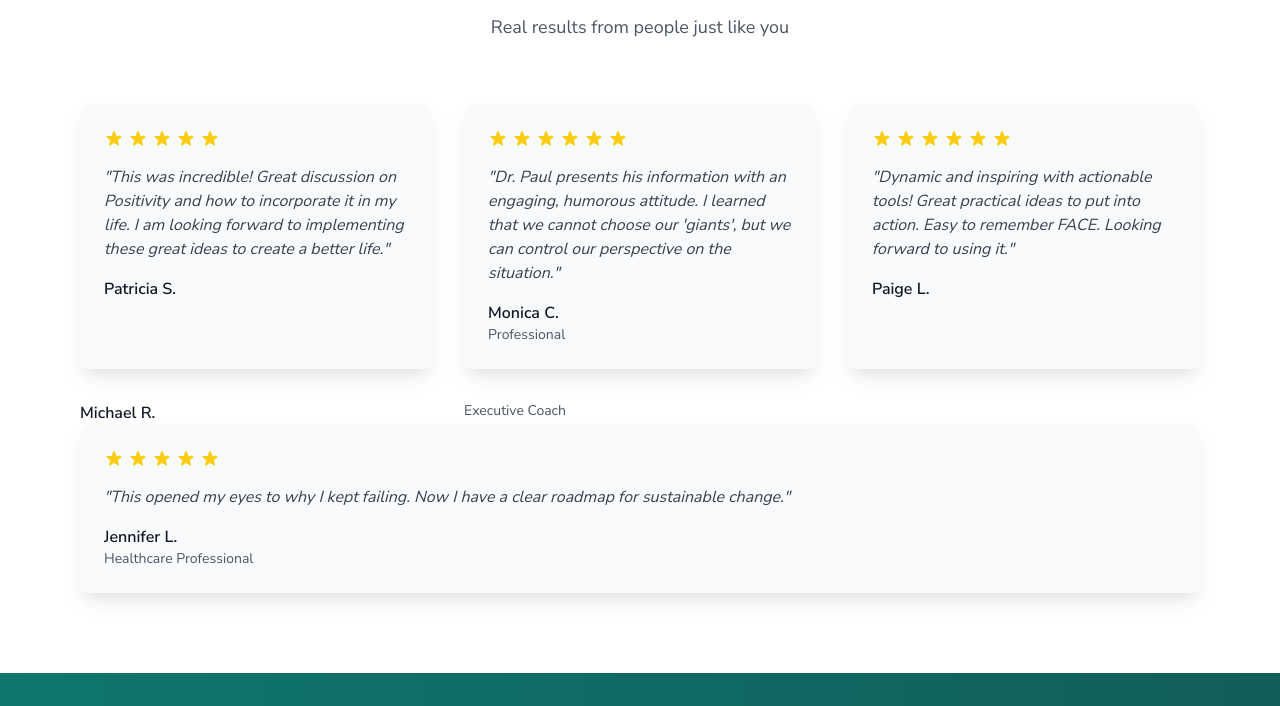
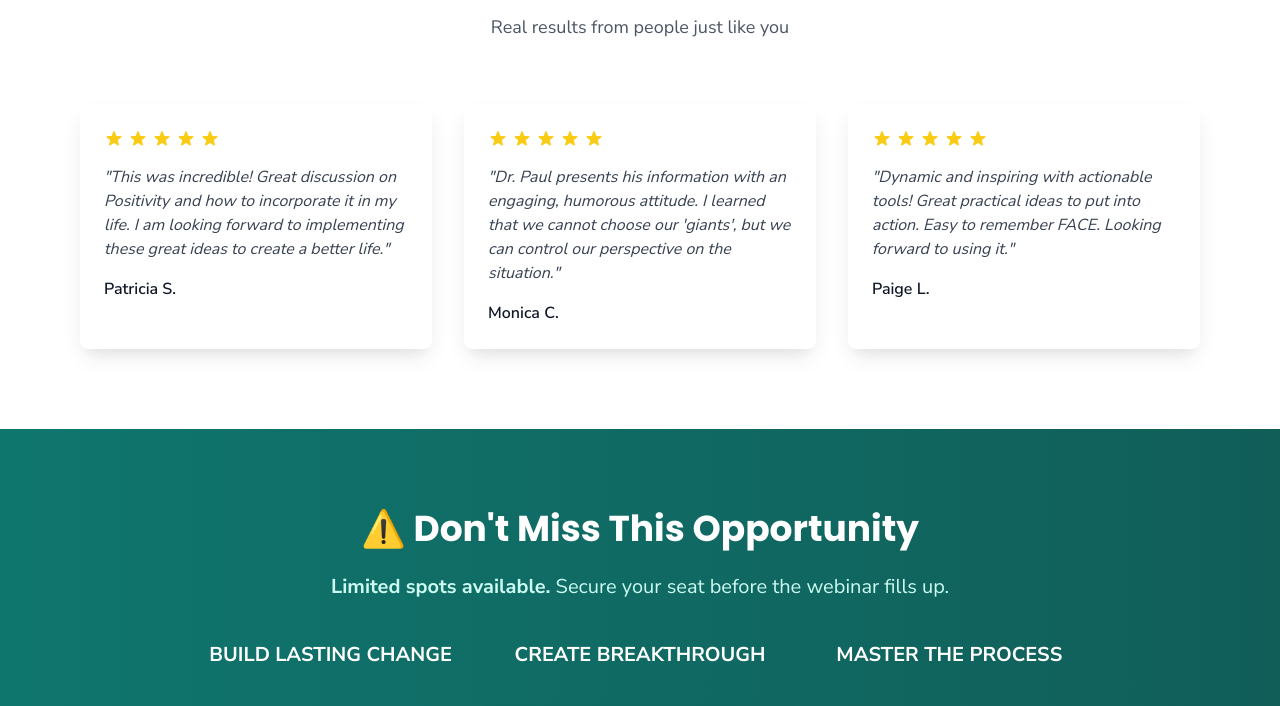
Before and after one commit to rbradshaw9/pagebuilder, a website: page create-with-confidence/index.html in a window 1280 px wide. Shown: the part 2415-3121 px from the top of the page. Drawn offline with nearby package versions, Linux system fonts and the light colour scheme.

Commit message:
Fix testimonials formatting - ensure 5 stars, white backgrounds, proper HTML structure

```diff
--- a/create-with-confidence/index.html
+++ b/create-with-confidence/index.html
@@ -249,7 +249,7 @@
                     </p>
                 </div>
 
-                <div class="bg-gray-50 p-6 rounded-lg card-shadow hover:shadow-xl transition-shadow">
+                <div class="bg-white p-5 sm:p-6 rounded-lg card-shadow hover:shadow-xl transition-shadow">
                     <div class="text-4xl mb-4">🕐</div>
                     <h3 class="text-xl font-bold text-gray-900 mb-3">Know Exactly Where You Are</h3>
                     <p class="text-gray-600">
@@ -328,7 +328,7 @@
             </div>
 
             <div class="grid grid-cols-1 md:grid-cols-3 gap-6 sm:gap-8">
-                <div class="bg-gray-50 p-5 sm:p-6 rounded-lg card-shadow hover:shadow-xl transition-shadow">
+                <div class="bg-white p-5 sm:p-6 rounded-lg card-shadow hover:shadow-xl transition-shadow">
                     <div class="flex space-x-1 mb-4">
                         <svg class="w-5 h-5 text-yellow-400" fill="currentColor" viewBox="0 0 20 20"><path d="M9.049 2.927c.3-.921 1.603-.921 1.902 0l1.07 3.292a1 1 0 00.95.69h3.462c.969 0 1.371 1.24.588 1.81l-2.8 2.034a1 1 0 00-.364 1.118l1.07 3.292c.3.921-.755 1.688-1.54 1.118l-2.8-2.034a1 1 0 00-1.175 0l-2.8 2.034c-.784.57-1.838-.197-1.539-1.118l1.07-3.292a1 1 0 00-.364-1.118L2.98 8.72c-.783-.57-.38-1.81.588-1.81h3.461a1 1 0 00.951-.69l1.07-3.292z"></path></svg>
                         <svg class="w-5 h-5 text-yellow-400" fill="currentColor" viewBox="0 0 20 20"><path d="M9.049 2.927c.3-.921 1.603-.921 1.902 0l1.07 3.292a1 1 0 00.95.69h3.462c.969 0 1.371 1.24.588 1.81l-2.8 2.034a1 1 0 00-.364 1.118l1.07 3.292c.3.921-.755 1.688-1.54 1.118l-2.8-2.034a1 1 0 00-1.175 0l-2.8 2.034c-.784.57-1.838-.197-1.539-1.118l1.07-3.292a1 1 0 00-.364-1.118L2.98 8.72c-.783-.57-.38-1.81.588-1.81h3.461a1 1 0 00.951-.69l1.07-3.292z"></path></svg>
@@ -342,9 +342,8 @@
                     <div class="font-semibold text-gray-900">Patricia S.</div>
                 </div>
 
-                <div class="bg-gray-50 p-5 sm:p-6 rounded-lg card-shadow hover:shadow-xl transition-shadow">
+                <div class="bg-white p-5 sm:p-6 rounded-lg card-shadow hover:shadow-xl transition-shadow">
                     <div class="flex space-x-1 mb-4">
-                        <svg class="w-5 h-5 text-yellow-400" fill="currentColor" viewBox="0 0 20 20"><path d="M9.049 2.927c.3-.921 1.603-.921 1.902 0l1.07 3.292a1 1 0 00.95.69h3.462c.969 0 1.371 1.24.588 1.81l-2.8 2.034a1 1 0 00-.364 1.118l1.07 3.292c.3.921-.755 1.688-1.54 1.118l-2.8-2.034a1 1 0 00-1.175 0l-2.8 2.034c-.784.57-1.838-.197-1.539-1.118l1.07-3.292a1 1 0 00-.364-1.118L2.98 8.72c-.783-.57-.38-1.81.588-1.81h3.461a1 1 0 00.951-.69l1.07-3.292z"></path></svg>
                         <svg class="w-5 h-5 text-yellow-400" fill="currentColor" viewBox="0 0 20 20"><path d="M9.049 2.927c.3-.921 1.603-.921 1.902 0l1.07 3.292a1 1 0 00.95.69h3.462c.969 0 1.371 1.24.588 1.81l-2.8 2.034a1 1 0 00-.364 1.118l1.07 3.292c.3.921-.755 1.688-1.54 1.118l-2.8-2.034a1 1 0 00-1.175 0l-2.8 2.034c-.784.57-1.838-.197-1.539-1.118l1.07-3.292a1 1 0 00-.364-1.118L2.98 8.72c-.783-.57-.38-1.81.588-1.81h3.461a1 1 0 00.951-.69l1.07-3.292z"></path></svg>
                         <svg class="w-5 h-5 text-yellow-400" fill="currentColor" viewBox="0 0 20 20"><path d="M9.049 2.927c.3-.921 1.603-.921 1.902 0l1.07 3.292a1 1 0 00.95.69h3.462c.969 0 1.371 1.24.588 1.81l-2.8 2.034a1 1 0 00-.364 1.118l1.07 3.292c.3.921-.755 1.688-1.54 1.118l-2.8-2.034a1 1 0 00-1.175 0l-2.8 2.034c-.784.57-1.838-.197-1.539-1.118l1.07-3.292a1 1 0 00-.364-1.118L2.98 8.72c-.783-.57-.38-1.81.588-1.81h3.461a1 1 0 00.951-.69l1.07-3.292z"></path></svg>
                         <svg class="w-5 h-5 text-yellow-400" fill="currentColor" viewBox="0 0 20 20"><path d="M9.049 2.927c.3-.921 1.603-.921 1.902 0l1.07 3.292a1 1 0 00.95.69h3.462c.969 0 1.371 1.24.588 1.81l-2.8 2.034a1 1 0 00-.364 1.118l1.07 3.292c.3.921-.755 1.688-1.54 1.118l-2.8-2.034a1 1 0 00-1.175 0l-2.8 2.034c-.784.57-1.838-.197-1.539-1.118l1.07-3.292a1 1 0 00-.364-1.118L2.98 8.72c-.783-.57-.38-1.81.588-1.81h3.461a1 1 0 00.951-.69l1.07-3.292z"></path></svg>
@@ -355,12 +354,10 @@
                         "Dr. Paul presents his information with an engaging, humorous attitude. I learned that we cannot choose our 'giants', but we can control our perspective on the situation."
                     </p>
                     <div class="font-semibold text-gray-900">Monica C.</div>
-                    <div class="text-sm text-gray-600">Professional</div>
                 </div>
 
-                <div class="bg-gray-50 p-5 sm:p-6 rounded-lg card-shadow hover:shadow-xl transition-shadow">
+                <div class="bg-white p-5 sm:p-6 rounded-lg card-shadow hover:shadow-xl transition-shadow">
                     <div class="flex space-x-1 mb-4">
-                        <svg class="w-5 h-5 text-yellow-400" fill="currentColor" viewBox="0 0 20 20"><path d="M9.049 2.927c.3-.921 1.603-.921 1.902 0l1.07 3.292a1 1 0 00.95.69h3.462c.969 0 1.371 1.24.588 1.81l-2.8 2.034a1 1 0 00-.364 1.118l1.07 3.292c.3.921-.755 1.688-1.54 1.118l-2.8-2.034a1 1 0 00-1.175 0l-2.8 2.034c-.784.57-1.838-.197-1.539-1.118l1.07-3.292a1 1 0 00-.364-1.118L2.98 8.72c-.783-.57-.38-1.81.588-1.81h3.461a1 1 0 00.951-.69l1.07-3.292z"></path></svg>
                         <svg class="w-5 h-5 text-yellow-400" fill="currentColor" viewBox="0 0 20 20"><path d="M9.049 2.927c.3-.921 1.603-.921 1.902 0l1.07 3.292a1 1 0 00.95.69h3.462c.969 0 1.371 1.24.588 1.81l-2.8 2.034a1 1 0 00-.364 1.118l1.07 3.292c.3.921-.755 1.688-1.54 1.118l-2.8-2.034a1 1 0 00-1.175 0l-2.8 2.034c-.784.57-1.838-.197-1.539-1.118l1.07-3.292a1 1 0 00-.364-1.118L2.98 8.72c-.783-.57-.38-1.81.588-1.81h3.461a1 1 0 00.951-.69l1.07-3.292z"></path></svg>
                         <svg class="w-5 h-5 text-yellow-400" fill="currentColor" viewBox="0 0 20 20"><path d="M9.049 2.927c.3-.921 1.603-.921 1.902 0l1.07 3.292a1 1 0 00.95.69h3.462c.969 0 1.371 1.24.588 1.81l-2.8 2.034a1 1 0 00-.364 1.118l1.07 3.292c.3.921-.755 1.688-1.54 1.118l-2.8-2.034a1 1 0 00-1.175 0l-2.8 2.034c-.784.57-1.838-.197-1.539-1.118l1.07-3.292a1 1 0 00-.364-1.118L2.98 8.72c-.783-.57-.38-1.81.588-1.81h3.461a1 1 0 00.951-.69l1.07-3.292z"></path></svg>
                         <svg class="w-5 h-5 text-yellow-400" fill="currentColor" viewBox="0 0 20 20"><path d="M9.049 2.927c.3-.921 1.603-.921 1.902 0l1.07 3.292a1 1 0 00.95.69h3.462c.969 0 1.371 1.24.588 1.81l-2.8 2.034a1 1 0 00-.364 1.118l1.07 3.292c.3.921-.755 1.688-1.54 1.118l-2.8-2.034a1 1 0 00-1.175 0l-2.8 2.034c-.784.57-1.838-.197-1.539-1.118l1.07-3.292a1 1 0 00-.364-1.118L2.98 8.72c-.783-.57-.38-1.81.588-1.81h3.461a1 1 0 00.951-.69l1.07-3.292z"></path></svg>
@@ -371,24 +368,6 @@
                         "Dynamic and inspiring with actionable tools! Great practical ideas to put into action. Easy to remember FACE. Looking forward to using it."
                     </p>
                     <div class="font-semibold text-gray-900">Paige L.</div>
-                </div>
-                    <div class="font-semibold text-gray-900">Michael R.</div>
-                    <div class="text-sm text-gray-600">Executive Coach</div>
-                </div>
-
-                <div class="bg-gray-50 p-6 rounded-lg card-shadow">
-                    <div class="flex space-x-1 mb-4">
-                        <svg class="w-5 h-5 text-yellow-400" fill="currentColor" viewBox="0 0 20 20"><path d="M9.049 2.927c.3-.921 1.603-.921 1.902 0l1.07 3.292a1 1 0 00.95.69h3.462c.969 0 1.371 1.24.588 1.81l-2.8 2.034a1 1 0 00-.364 1.118l1.07 3.292c.3.921-.755 1.688-1.54 1.118l-2.8-2.034a1 1 0 00-1.175 0l-2.8 2.034c-.784.57-1.838-.197-1.539-1.118l1.07-3.292a1 1 0 00-.364-1.118L2.98 8.72c-.783-.57-.38-1.81.588-1.81h3.461a1 1 0 00.951-.69l1.07-3.292z"></path></svg>
-                        <svg class="w-5 h-5 text-yellow-400" fill="currentColor" viewBox="0 0 20 20"><path d="M9.049 2.927c.3-.921 1.603-.921 1.902 0l1.07 3.292a1 1 0 00.95.69h3.462c.969 0 1.371 1.24.588 1.81l-2.8 2.034a1 1 0 00-.364 1.118l1.07 3.292c.3.921-.755 1.688-1.54 1.118l-2.8-2.034a1 1 0 00-1.175 0l-2.8 2.034c-.784.57-1.838-.197-1.539-1.118l1.07-3.292a1 1 0 00-.364-1.118L2.98 8.72c-.783-.57-.38-1.81.588-1.81h3.461a1 1 0 00.951-.69l1.07-3.292z"></path></svg>
-                        <svg class="w-5 h-5 text-yellow-400" fill="currentColor" viewBox="0 0 20 20"><path d="M9.049 2.927c.3-.921 1.603-.921 1.902 0l1.07 3.292a1 1 0 00.95.69h3.462c.969 0 1.371 1.24.588 1.81l-2.8 2.034a1 1 0 00-.364 1.118l1.07 3.292c.3.921-.755 1.688-1.54 1.118l-2.8-2.034a1 1 0 00-1.175 0l-2.8 2.034c-.784.57-1.838-.197-1.539-1.118l1.07-3.292a1 1 0 00-.364-1.118L2.98 8.72c-.783-.57-.38-1.81.588-1.81h3.461a1 1 0 00.951-.69l1.07-3.292z"></path></svg>
-                        <svg class="w-5 h-5 text-yellow-400" fill="currentColor" viewBox="0 0 20 20"><path d="M9.049 2.927c.3-.921 1.603-.921 1.902 0l1.07 3.292a1 1 0 00.95.69h3.462c.969 0 1.371 1.24.588 1.81l-2.8 2.034a1 1 0 00-.364 1.118l1.07 3.292c.3.921-.755 1.688-1.54 1.118l-2.8-2.034a1 1 0 00-1.175 0l-2.8 2.034c-.784.57-1.838-.197-1.539-1.118l1.07-3.292a1 1 0 00-.364-1.118L2.98 8.72c-.783-.57-.38-1.81.588-1.81h3.461a1 1 0 00.951-.69l1.07-3.292z"></path></svg>
-                        <svg class="w-5 h-5 text-yellow-400" fill="currentColor" viewBox="0 0 20 20"><path d="M9.049 2.927c.3-.921 1.603-.921 1.902 0l1.07 3.292a1 1 0 00.95.69h3.462c.969 0 1.371 1.24.588 1.81l-2.8 2.034a1 1 0 00-.364 1.118l1.07 3.292c.3.921-.755 1.688-1.54 1.118l-2.8-2.034a1 1 0 00-1.175 0l-2.8 2.034c-.784.57-1.838-.197-1.539-1.118l1.07-3.292a1 1 0 00-.364-1.118L2.98 8.72c-.783-.57-.38-1.81.588-1.81h3.461a1 1 0 00.951-.69l1.07-3.292z"></path></svg>
-                    </div>
-                    <p class="text-gray-700 mb-4 italic">
-                        "This opened my eyes to why I kept failing. Now I have a clear roadmap for sustainable change."
-                    </p>
-                    <div class="font-semibold text-gray-900">Jennifer L.</div>
-                    <div class="text-sm text-gray-600">Healthcare Professional</div>
                 </div>
             </div>
         </div>
```
